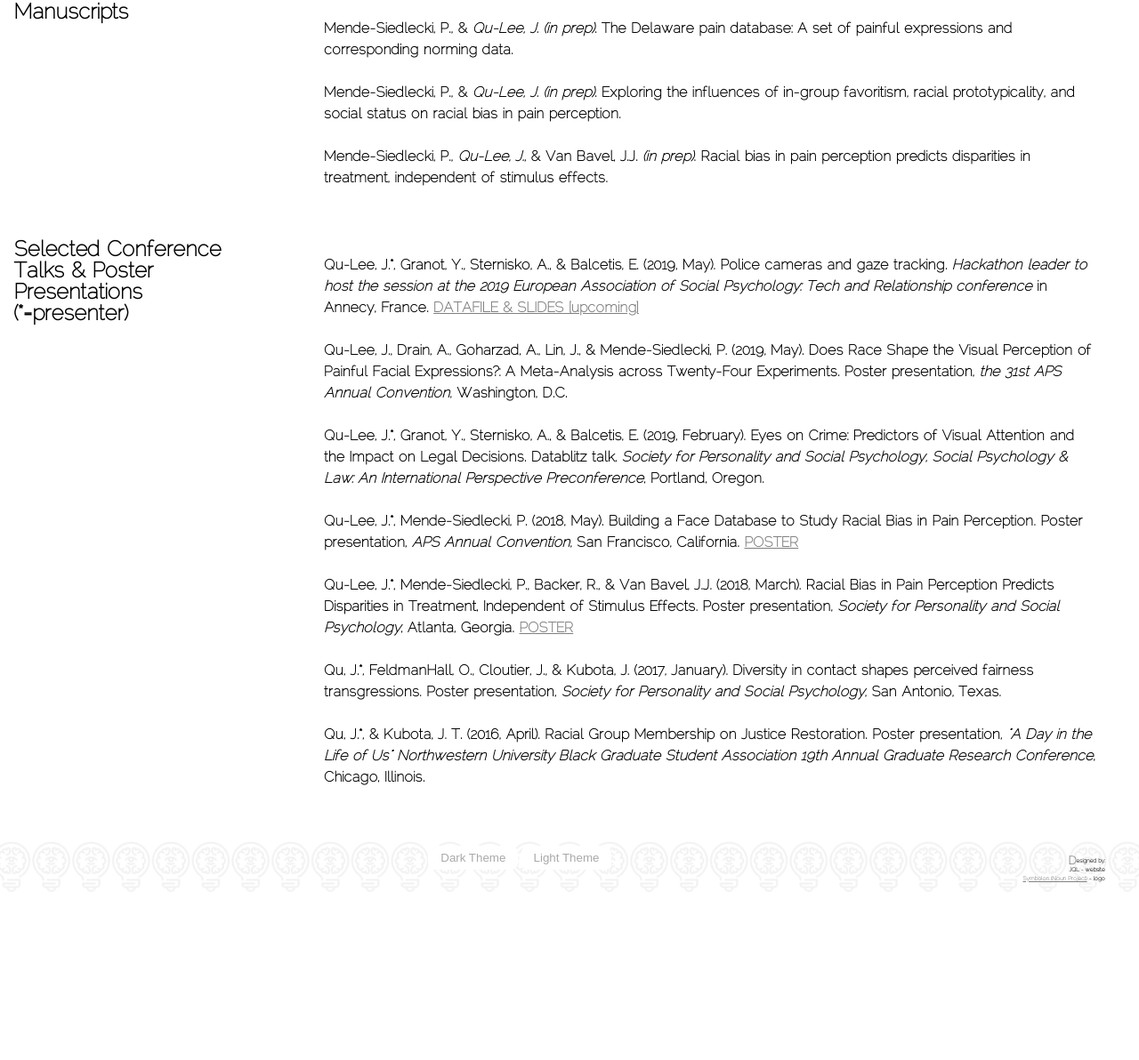
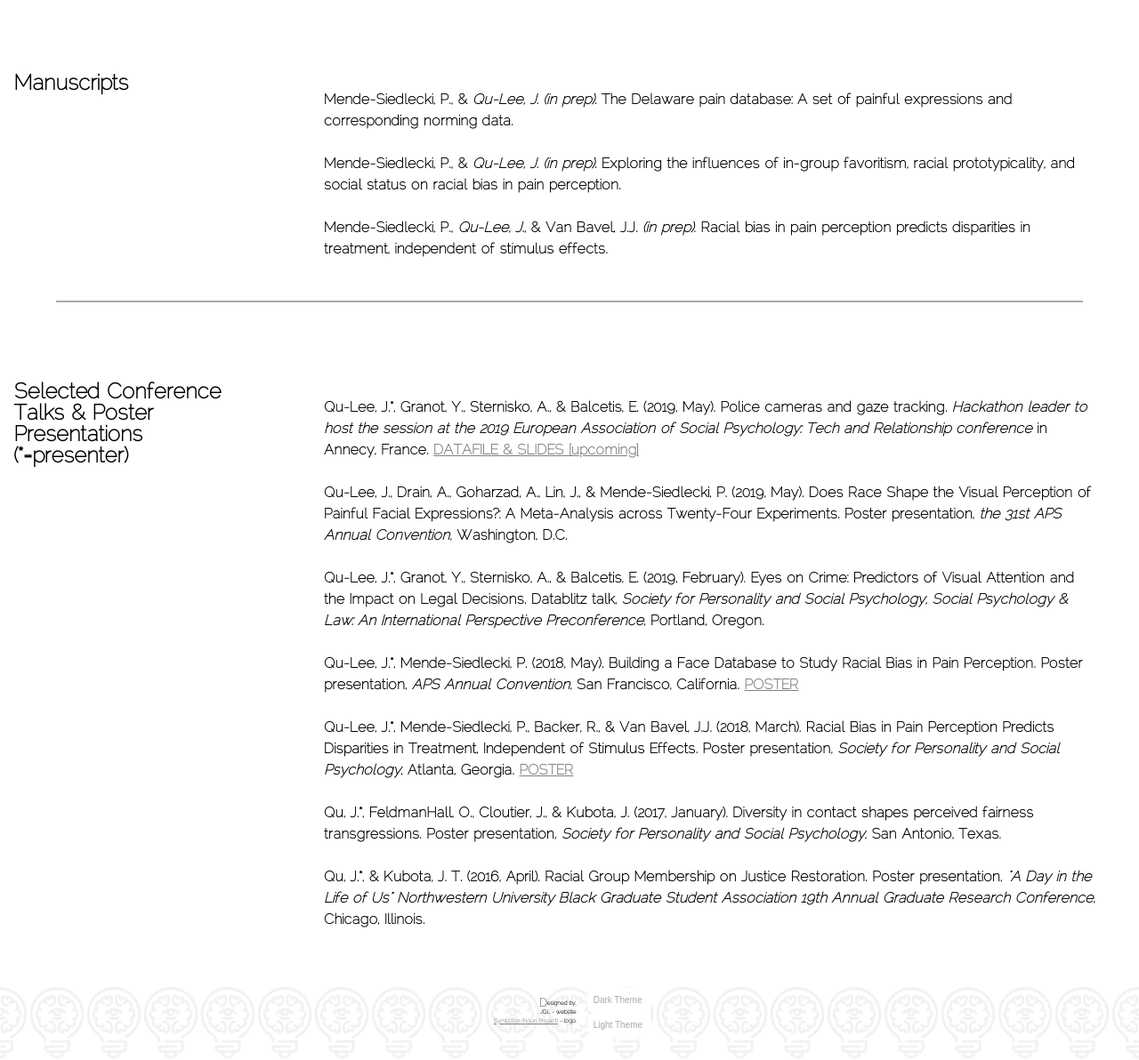
Before and after one commit to jenniequlee/jenniequlee.github.io, a plain HTML site: page projects.html in a window 1280 px wide. Shown: the part 764-1956 px from the top of the page at 89% size. Before the commit the page ends 1770 px from the top, so only its background shows below. Drawn offline with Linux system fonts and the light colour scheme.

Commit message:
update 19.5.15

```diff
--- a/projects.html
+++ b/projects.html
@@ -43,7 +43,7 @@
             <br>
             <em>Qu, W.</em> (2015). Why is my staff leaving? —Practical Application of the Minnesota Theory of Work Adjustment. <i>Popular Psychology, 22</i>, 40–41.</h6>
 
-          <!-- <hr class="L" size="2" width="100%" align="center" color="darkgrey"> -->
+            <hr class="La" size="2" width="90%" align="center" color="darkgrey">
 
           <h2 class="B"><strong>Manuscripts</strong></h2>
           <h6 class="b">Mende-Siedlecki, P., & <em>Qu-Lee, J.</em> <i>(in prep)</i>. The Delaware pain database: A set of painful expressions and corresponding norming data.<br>
@@ -51,6 +51,8 @@
             Mende-Siedlecki, P., & <em>Qu-Lee, J.</em> <i>(in prep)</i>. Exploring the influences of in-group favoritism, racial prototypicality, and social status on racial bias in pain perception.<br>
             <br>
             Mende-Siedlecki, P., <em>Qu-Lee, J.</em>, & Van Bavel, J.J. <i>(in prep)</i>. Racial bias in pain perception predicts disparities in treatment, independent of stimulus effects.</h6>
+
+            <hr class="Lb" size="2" width="90%" align="center" color="darkgrey">
 
           <h2 class="C"><strong>Selected Conference Talks & Poster Presentations</strong><br>
             (*=presenter)</h2>
@@ -72,11 +74,13 @@
       </main>
 
       <footer>
-        <p class="design">Designed by:<br>
-          JQL - website<br>
-          <a href="https://thenounproject.com/symbolon/">Symbolon (Noun Project)</a> - logo</p>
-        <button type="button" id="btn1">Dark Theme</button>
-        <button type="button" id="btn2">Light Theme</button>
+        <div id="footer">
+          <p class="design">Designed by:<br>
+            JQL - website<br>
+            <a href="https://thenounproject.com/symbolon/">Symbolon (Noun Project)</a> - logo</p>
+            <button type="button" id="btn1">Dark Theme</button>
+            <button type="button" id="btn2">Light Theme</button>
+        </div>
       </footer>
     </div> <!-- close #container -->
 
--- a/styles.css
+++ b/styles.css
@@ -35,8 +35,6 @@ body {
 /* Navigation */
 
 nav {
-  /* background: white; */
-  /* background: linear-gradient(darkgrey, grey, black); */
   width: 100%;
   height: 6em;
   padding-left: 1em;
@@ -85,8 +83,10 @@ main {
   grid-template-areas:
   "A"
   "a"
+  "La"
   "B"
   "b"
+  "Lb"
   "C"
   "c";
   padding: 1em;
@@ -98,7 +98,19 @@ main {
 .b {grid-area: b;}
 .C {grid-area: C;}
 .c {grid-area: c;}
-/* .L {grid-area: L;} */
+.La {grid-area: La;}
+.Lb {grid-area: Lb;}
+
+#footer {
+  display: grid;
+  grid-template-areas:
+  "design btn1"
+  "design btn2";
+}
+
+.design {grid-area: design;}
+#btn1 {grid-area: btn1;}
+#btn2 {grid-area: btn2;}
 
 /* Text */
 
@@ -157,12 +169,16 @@ a:active, a.nav:active {
 }
 
 button {
-  border-radius: 8px;
-  padding: 4px 12px;
+  font-size: 10px;
+  text-align: left;
   background-color: white;
   color: darkgrey;
   border: 2px solid white;
-  display: inline-block;
+  padding: 5px;
+  border-radius: 8px;
+  width: 72px;
+  -webkit-transition-duration: 0.4s; /* Safari */
+  transition-duration: 0.4s;
 }
 
 button:hover {
@@ -178,7 +194,7 @@ footer {
   padding: 2em;
   background-color: transparent;
   background-image: url("images/bkg.png");
-  background-size: 3.5em;
+  background-size: 5em;
   background-position: bottom center;
   background-attachment: scroll;
   background-repeat: repeat-x;
@@ -187,18 +203,9 @@ footer {
 .design {
   font-size: 0.5em;
   text-align: right;
-  float: right;
   padding: 1em;
   margin-right: 1em;
   margin-bottom: 1em;
-  display: block;
-}
-
-.logo {
-  float: left;
-  margin-right: 0;
-  margin-bottom: 0;
-  display: block;
 }
 
 /* Responsive design */
@@ -232,7 +239,9 @@ footer {
     column-gap: 1em;
     grid-template-areas:
     "A a"
+    "La La"
     "B b"
+    "Lb Lb"
     "C c";
     padding: 0;
   }
@@ -262,5 +271,7 @@ footer {
     grid-area: c;
     padding-right: 5%;
   }
+  .La {grid-area: La;}
+  .Lb {grid-area: Lb;}
 
 }
```
Also changed, not shown: index.html (+7 -5 lines).
